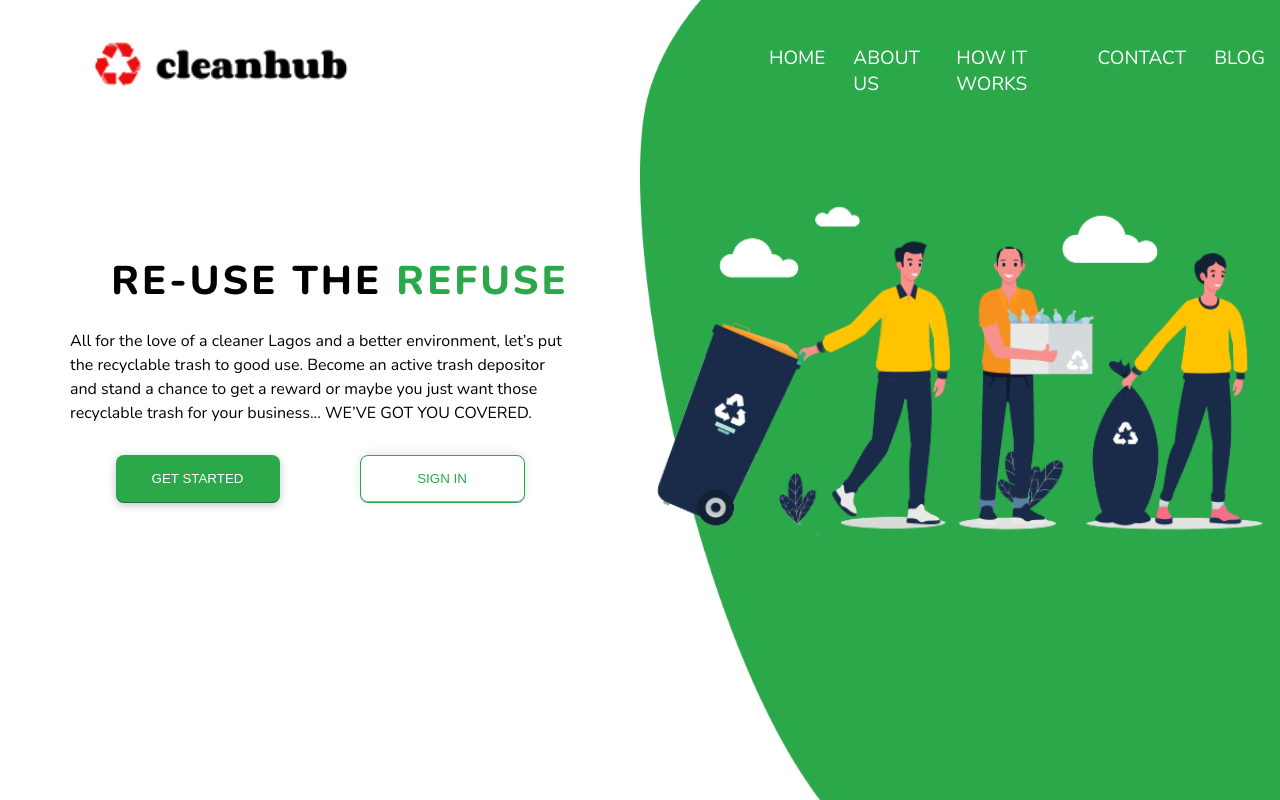
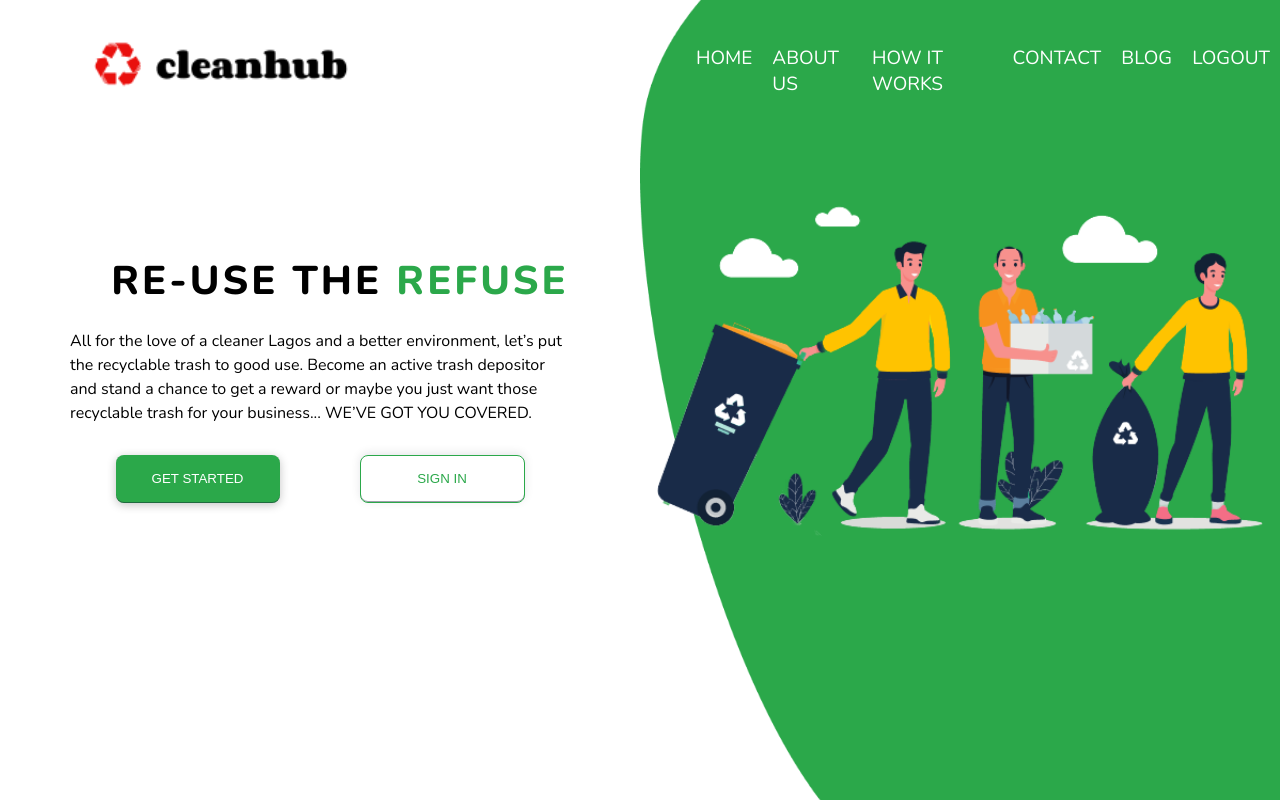
Before and after one commit to Clean-Hub/cleanhub, a React (Create React App) app: page / in a window 1280 px wide. Shown: the top 800 px of the page. Built offline with nearby package versions, Linux system fonts and the light colour scheme.

Commit message:
logout button added to navbar

```diff
--- a/src/components/navbar/Navbar.jsx
+++ b/src/components/navbar/Navbar.jsx
@@ -1,11 +1,14 @@
 import './navbar.css'
 import logo from '../../assets/img/logo.png'
 import { Link, useLocation } from 'react-router-dom'
+import { useDispatch, useSelector } from 'react-redux'
 import { FontAwesomeIcon } from '@fortawesome/react-fontawesome'
 import { faBars, faXmark } from '@fortawesome/free-solid-svg-icons'
 import { useState } from 'react'
 
 const Navbar = () => {
+  // const user = useSelector((state) => state.user)
+  const user = true
   const { pathname } = useLocation()
   const url = pathname.split('/')[1]
 
@@ -53,6 +56,13 @@ const Navbar = () => {
               BLOG
             </Link>
           </li>
+          {user && (
+            <li className={!url ? 'navbarLi1' : 'navbarLi2'}>
+              <Link to='#' onClick={closeMenu}>
+                LOGOUT
+              </Link>
+            </li>
+          )}
         </ul>
       </div>
       <div onClick={handleClick} className='icon'>
--- a/src/components/navbar/navbar.css
+++ b/src/components/navbar/navbar.css
@@ -11,7 +11,7 @@
 .navbarLeft {
   flex: 1;
   padding-left: 90px;
-  padding-right: 100px;
+  padding-right: 30px;
   display: flex;
   align-items: center;
 }
@@ -32,9 +32,9 @@
   font-size: 19px;
   line-height: 26px;
   cursor: pointer;
-  padding-left: 13px;
+  padding-left: 10px;
   color: #ffffff;
-  padding-right: 15px;
+  padding-right: 10px;
 }
 
 .navbarLi2 {
```
